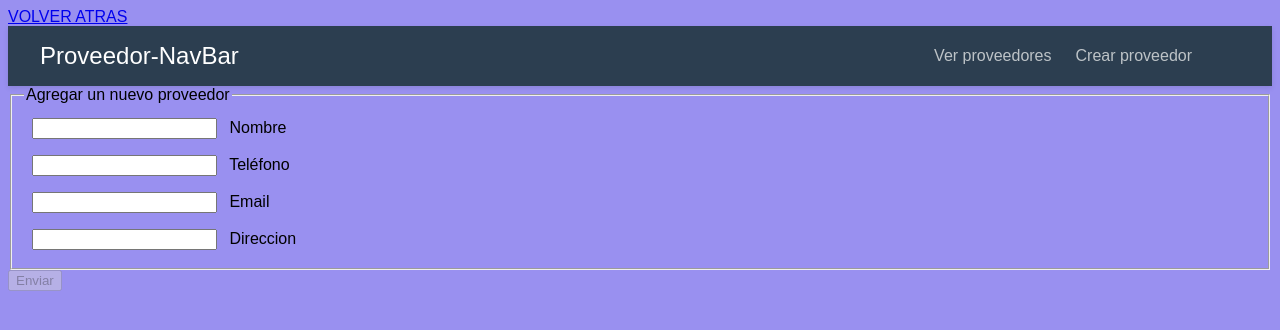
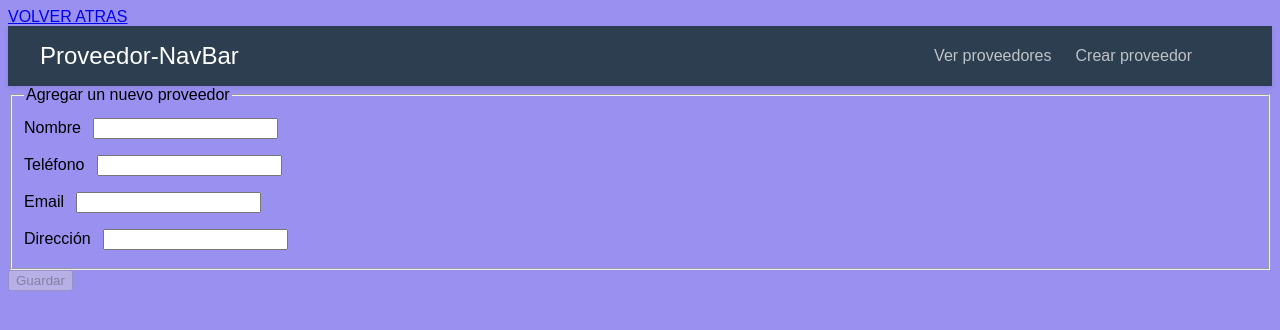
Before and after one commit to Danrognoni/Gestock-FrontEnd, an Angular app: page /proveedores/createProveedor in a window 1280 px wide. Shown: the top 330 px of the page. Built offline with nearby package versions, Linux system fonts and the light colour scheme.

Commit message:
Validations proovedor form html

```diff
--- a/src/app/pages/proveedor-form/proveedor-form.component.html
+++ b/src/app/pages/proveedor-form/proveedor-form.component.html
@@ -2,23 +2,50 @@
   <form [formGroup]="proveedorForm" (ngSubmit)="onSubmit()">
     <fieldset>
       <legend>Agregar un nuevo proveedor</legend>
-      <label for="nombre">
+      <div class="formulario">
+        <label for="nombre">Nombre
         <input type="text" id="nombre" formControlName="nombre">
-        Nombre
-      </label>
-      <label for="telefono">
-        <input type="text" id="telefono" formControlName="telefono">
-        Teléfono
-      </label>
-      <label for="email">
+        </label>
+        @if(nombre?.invalid && nombre?.touched){
+            @if(nombre?.hasError('required')){
+            <p class="msg-error">El nombre del proveedor es obligatorio</p>
+            }
+        }
+      </div>
+      <div class="formulario">
+        <label>Teléfono
+        <input type="number" id="telefono" formControlName="telefono">
+        </label>
+        @if(telefono?.invalid && telefono?.touched){
+            @if(telefono?.hasError('required')){
+              <p class="msg-error">El número del proveedor es obligatorio</p>
+            }
+        }
+      </div>
+      <div class="formulario">
+        <label>Email
         <input type="text" id="email" formControlName="email">
-        Email
-      </label>
-      <label for="direccion">
+        </label>
+        @if(email?.invalid && email?.touched){
+            @if(email?.hasError('required')){
+              <p class="msg-error">El email del proveedor es obligatorio</p>
+            }
+            @if(email?.hasError('email')){
+              <p class="msg-error">El email ingresado es invalido</p>
+            }
+          }
+      </div>
+      <div class="formulario">
+        <label>Dirección
         <input type="text" id="direccion" formControlName="direccion">
-        Direccion
-      </label>
+          @if(direccion?.invalid && direccion?.touched){
+            @if(direccion?.hasError('required')){
+              <p class="msg-error">La dirección es obligatoria</p>
+            }
+          }
+        </label>
+      </div>
     </fieldset>
-    <button type="submit" [disabled]="proveedorForm.invalid">Enviar</button>
+    <button type="submit" [disabled]="proveedorForm.invalid">Guardar</button>
   </form>
 </section>
```
